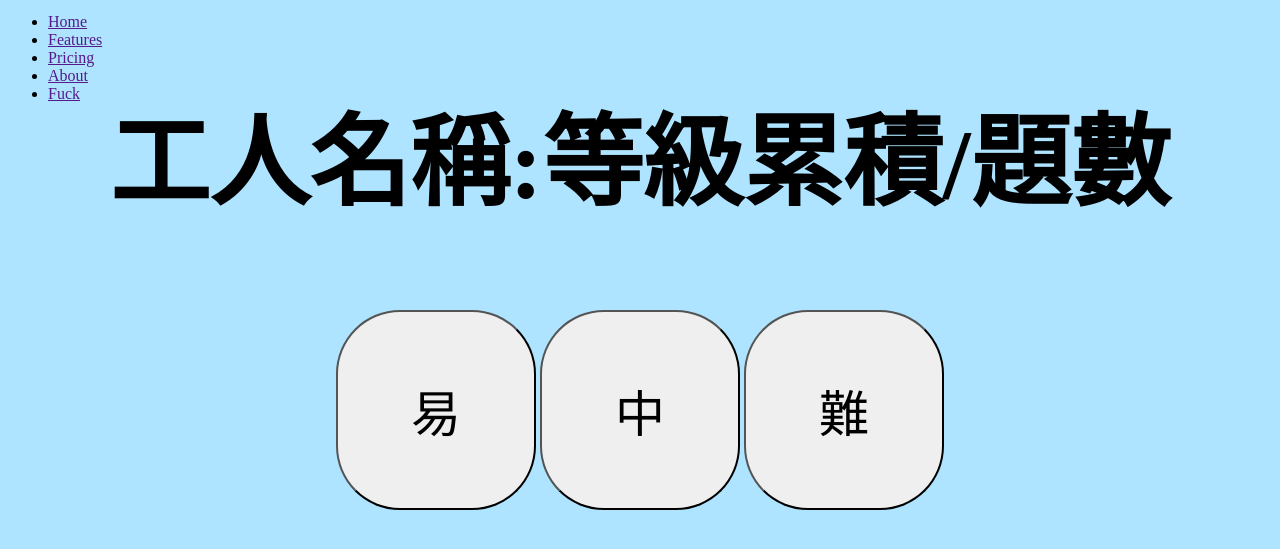
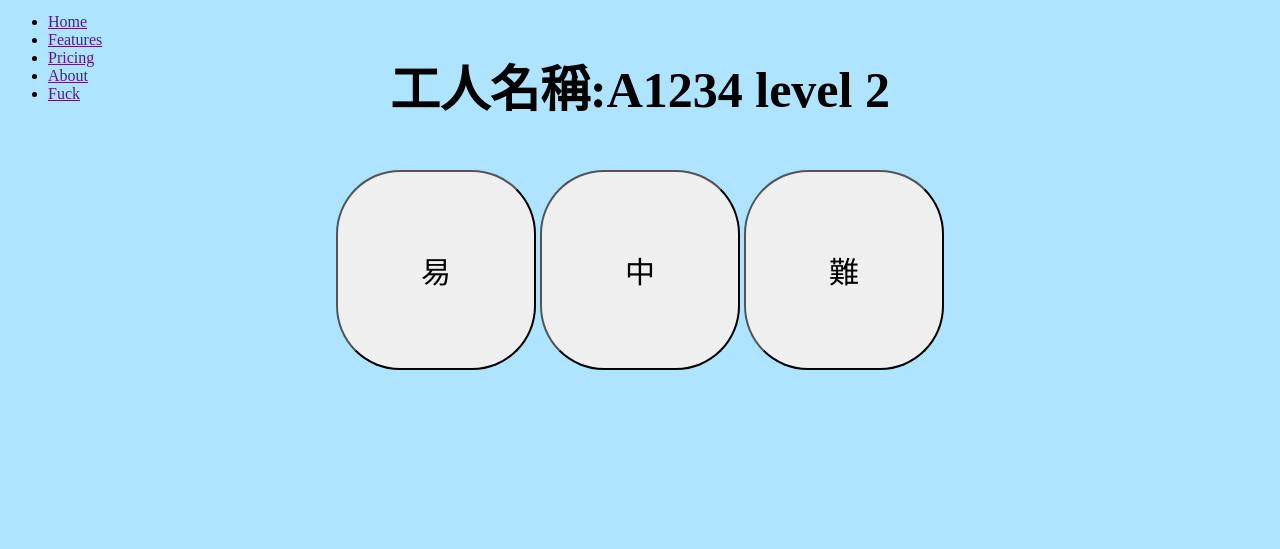
Before and after one commit to KuoHao000/Captcha, a plain HTML site: page code/difficulty/difficulty.html in a window 1280 px wide. Shown: the part 93-642 px from the top of the page. Drawn offline with Linux system fonts and the light colour scheme.

Commit message:
new diff

```diff
--- a/code/difficulty/css/style.css
+++ b/code/difficulty/css/style.css
@@ -8,7 +8,7 @@ header{
     display: flex;
     justify-content: center;
     align-items: center;
-    font-size: 50px;
+    font-size: 25px;
 }
 
 .button{
@@ -18,12 +18,11 @@ header{
 }
 
 .btn{
-    font-size: 50px;
+    font-size: 30px;
 }
 
 .circle{
     border-radius: 64px;
-
 }
 
 body{
--- a/code/difficulty/difficulty.html
+++ b/code/difficulty/difficulty.html
@@ -39,7 +39,7 @@
         </header>
 
         <div class="pagetitle">
-            <h1>工人名稱:等級累積/題數</h1>
+            <h1>工人名稱:A1234 level 2</h1>
         </div>
 
         <div class="button">
```
Also changed, not shown: code/錢包/index.html (+2 -2 lines), code/login/index.html (line endings or trailing spaces).
